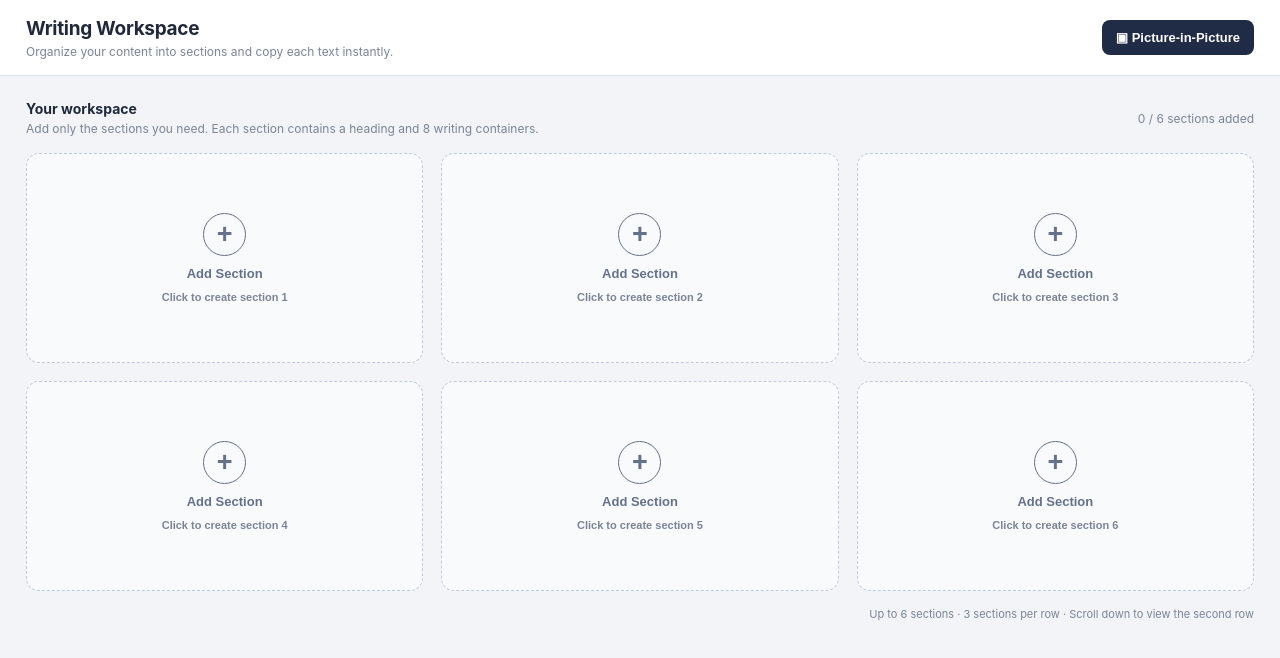
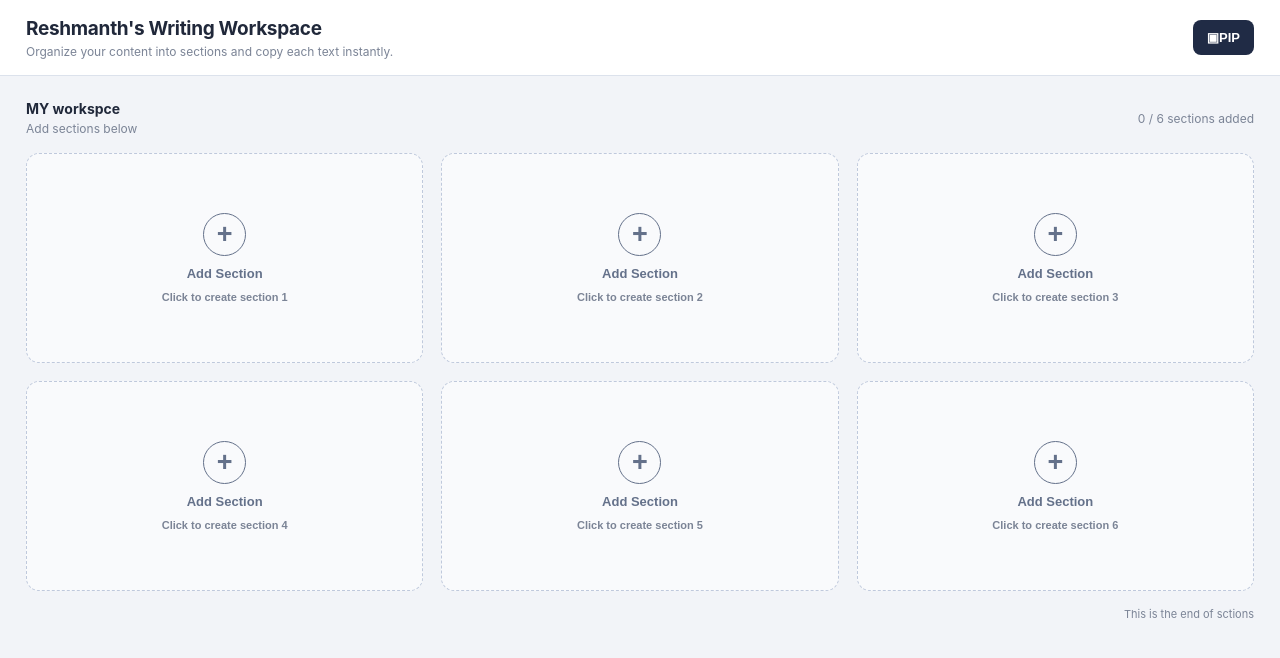
Before and after one commit to reshmanth12/Easy-Copy-Paste, a plain HTML site: page index.html in a window 1280 px wide. Drawn offline with Linux system fonts and the light colour scheme.

Commit message:
Update index.html

```diff
--- a/index.html
+++ b/index.html
@@ -196,25 +196,25 @@
 <body>
   <header class="topbar">
     <div class="brand">
-      <h1>Writing Workspace</h1>
+      <h1>Reshmanth's Writing Workspace</h1>
       <p>Organize your content into sections and copy each text instantly.</p>
     </div>
     <div class="top-actions">
-      <button class="pip-button" id="pipButton" type="button">▣ Picture-in-Picture</button>
+      <button class="pip-button" id="pipButton" type="button">▣PIP</button>
     </div>
   </header>
 
   <main class="page">
     <div class="toolbar">
       <div>
-        <div class="toolbar-title">Your workspace</div>
-        <div class="toolbar-note">Add only the sections you need. Each section contains a heading and 8 writing containers.</div>
+        <div class="toolbar-title">MY workspce</div>
+        <div class="toolbar-note">Add sections below</div>
       </div>
       <div class="section-counter" id="sectionCount">0 / 6 sections added</div>
     </div>
 
     <div class="sections-grid" id="sectionsGrid"></div>
-    <div class="footer-note">Up to 6 sections · 3 sections per row · Scroll down to view the second row</div>
+    <div class="footer-note">This is the end of sctions</div>
   </main>
   <div class="toast" id="toast" role="status" aria-live="polite"></div>
 
```
